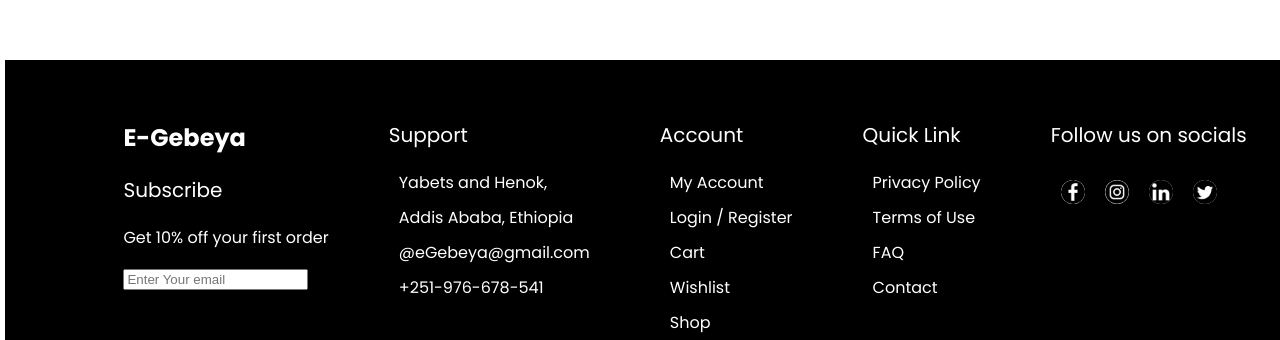
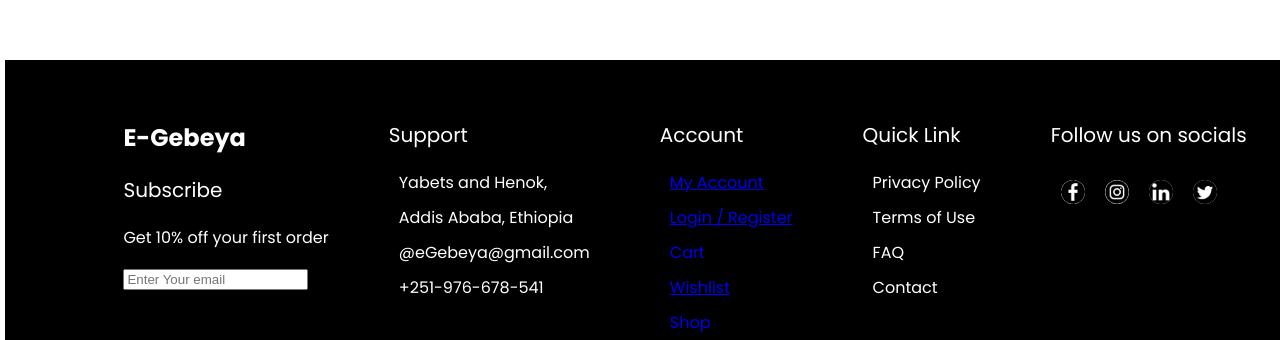
Before and after one commit to CybersoftInt/E-gebeya2, a React (Create React App) app: page /login in a window 1280 px wide. Shown: the part 745-1085 px from the top of the page. Built offline with nearby package versions, Linux system fonts and the light colour scheme.

Commit message:
add footer routes and wishlist route

```diff
--- a/src/App.js
+++ b/src/App.js
@@ -8,6 +8,9 @@ import Wishlist from './Components/Wishlist/Wishlist';
 import Home from './Pages/Home/Home';
 import Contact from './Pages/Contact/Contact';
 import About from './Pages/About/About';
+import Profile from './Components/Profile/Profile';
+import Login from './Components/Login/Login';
+import CreateAccount from './Components/CreateAccount/CreateAccount';
 
 function App() {
   return (
@@ -20,6 +23,9 @@ function App() {
         <Route path='/contact' element={<Contact/>}/>
         <Route path='/about' element={<About/>}/>
         <Route path='/wishlist' element={<Wishlist/>}/>
+        <Route path='/profile' element={<Profile/>}/>
+        <Route path='/login' element={<Login/>}/>
+        <Route path='/create' element={<CreateAccount/>}/>
         <Route path='/billing' element={<Billing/>}/>
         {/* <Route path='/home' element={<ShopCatagory catagory="mens"/>}/>
         <Route path='/womens' element={<ShopCatagory catagory="womens"/>}/>
--- a/src/Components/Footer/Footer.jsx
+++ b/src/Components/Footer/Footer.jsx
@@ -1,4 +1,5 @@
-import React from "react";
+import { Link } from 'react-router-dom'
+import React, { useState } from 'react'
 import "../Footer/Footer.css";
 import insta from '../Assets/instagram-logo.png'
 import fb from '../Assets/facebook-logo.png'
@@ -6,7 +7,9 @@ import linked from '../Assets/linkedin-logo.png'
 import tweeter from '../Assets/twitter-logo.png'
 
 function Footer() {
+  const [menu, setMenu] = useState('/')
   return (
+
     <div className="footer">
       <div className="footer_content">
         <div className="support">
@@ -27,11 +30,21 @@ function Footer() {
         <div className="support">
           <h3>Account</h3>
           <ul>
-            <li>My Account</li>
-            <li>Login / Register</li>
-            <li>Cart</li>
-            <li>Wishlist</li>
-            <li>Shop</li>
+            <li onClick={() => {setMenu('profile')}}>
+          <Link to="/profile">My Account</Link>
+          </li>
+          <li onClick={() => {setMenu('profile')}}>
+          <Link to="/profile">Login / Register</Link>
+          </li>
+          <li onClick={() => {setMenu('cart')}}>
+          <Link  style={{ textDecoration: 'none'}}  to="/cart">Cart</Link>
+          </li>
+          <li onClick={() => {setMenu('wishlist')}}>
+          <Link to="/wishlist">Wishlist</Link>
+          </li>
+          <li onClick={() => {setMenu('profile')}}>
+          <Link  style={{ textDecoration: 'none'}} to="/profile">Shop</Link>
+          </li>
           </ul>
         </div>
         <div className="support">
--- a/src/Components/Profile/Profile.jsx
+++ b/src/Components/Profile/Profile.jsx
@@ -1,9 +1,9 @@
 import React from 'react'
 
 function Profile() {
-    return (
-        <div>Profile</div>
-    )
+  return (
+    <div>Profile</div>
+  )
 }
 
 export default Profile
```
